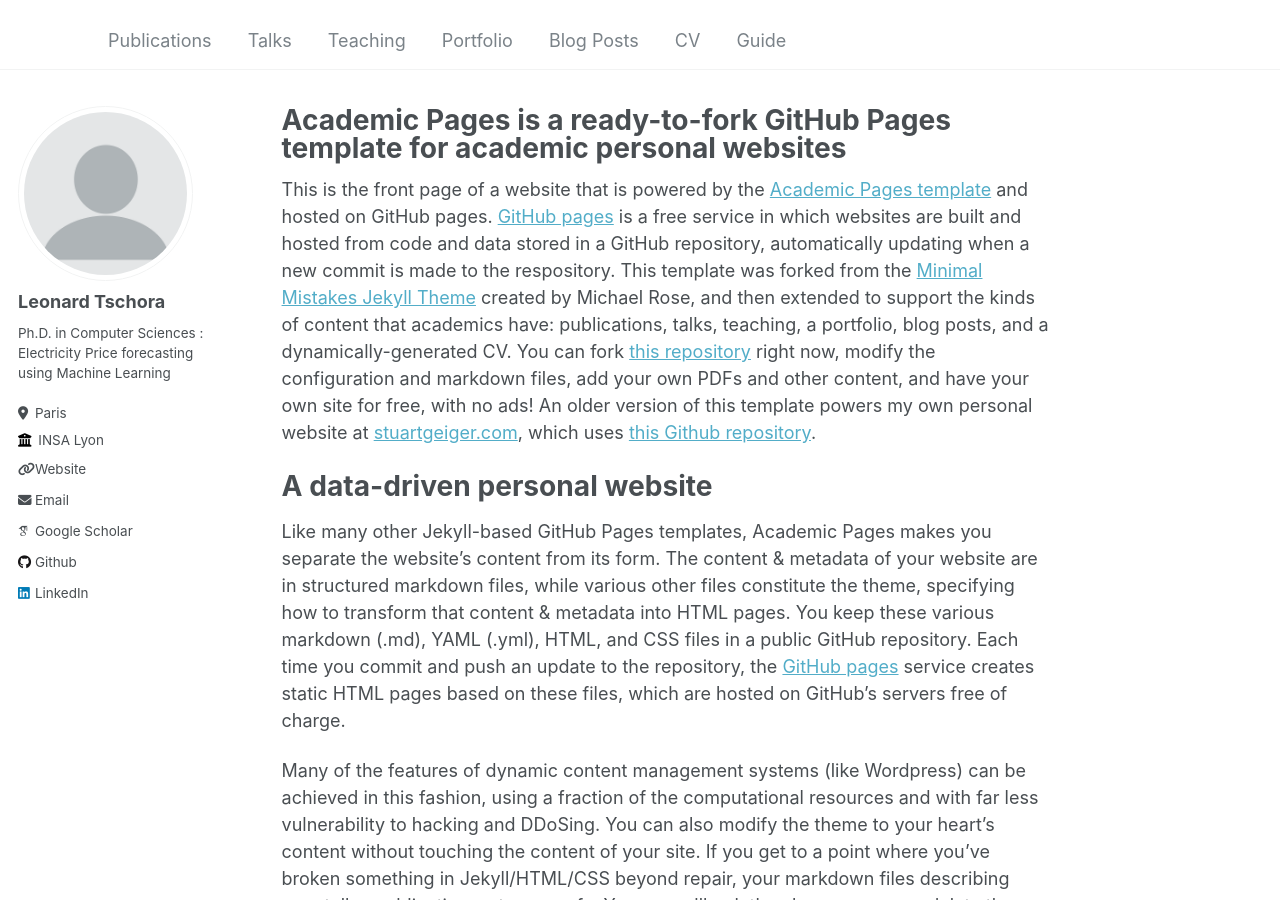
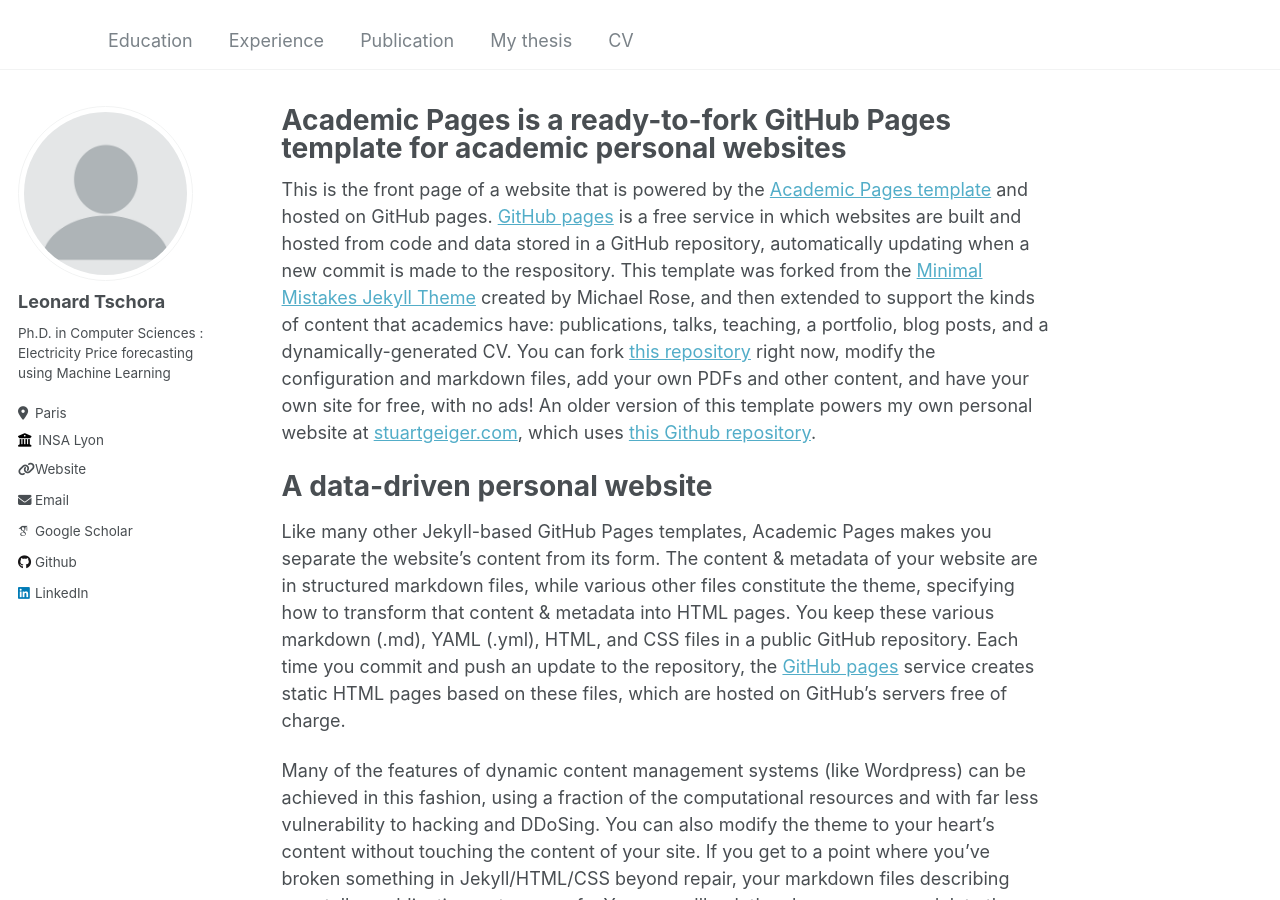
Before and after one commit to leonardtschora/leonardtschora.github.io, a Jekyll site: the page built from _pages/about.md, in a window 1280 px wide and 900 px high. Built offline with Jekyll 4.4.1, drawn with Linux system fonts in a browser that asks for light colours; some web fonts are replaced.

Commit message:
Update navigation.yml

```diff
--- a/_data/navigation.yml
+++ b/_data/navigation.yml
@@ -1,22 +1,16 @@
 # main links links
 main:
-  - title: "Publications"
-    url: /publications/
+  - title: "Education"
+    url: /education/
 
-  - title: "Talks"
-    url: /talks/
+  - title: "Experience"
+    url: /experience/
 
-  - title: "Teaching"
-    url: /teaching/
+  - title: "Publication"
+    url: /publication/
 
-  - title: "Portfolio"
-    url: /portfolio/
-
-  - title: "Blog Posts"
-    url: /year-archive/
+  - title: "My thesis"
+    url: /thesis/
 
   - title: "CV"
     url: /cv/
-
-  - title: "Guide"
-    url: /markdown/
```
